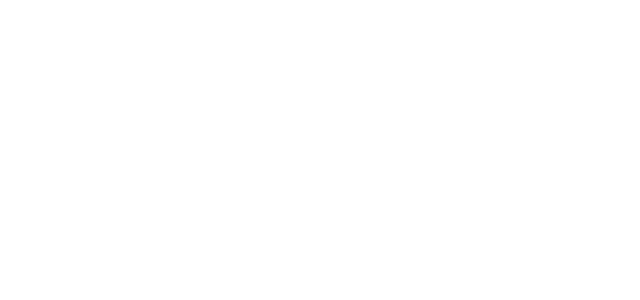
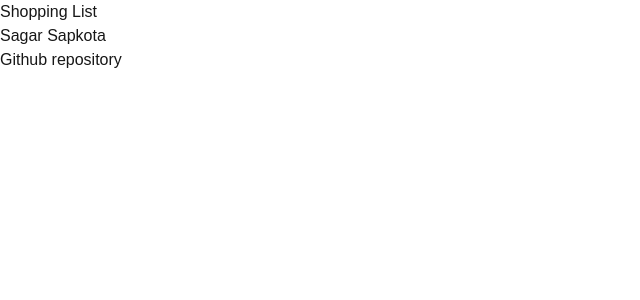
Before and after one commit to sagar442-debug/cprg306-assignments, a Next.js app: page /week-2 in a window 1280 px wide. Shown: the top 300 px of the page, without its empty margins (0-640 px from the left). Built offline with nearby package versions, Linux system fonts and the light colour scheme.

Commit message:
Completed the week 2 assignment
I completed the week 2 assignment

```diff
--- a/app/page.js
+++ b/app/page.js
@@ -1,7 +1,10 @@
+import Link from "next/link";
+
 export default function Home() {
   return (
     <main>
-      <div></div>
+      <h1>CPRG 306: Web Development 2 - Assignments</h1>
+      <Link href={"./week-2/"}>Link to week-2 page</Link>
     </main>
   );
 }
--- a/app/week-2/page.js
+++ b/app/week-2/page.js
@@ -1,3 +1,10 @@
-export default function ShoppingList() {
-  return <main></main>;
+import StudentInfo from "./student-info";
+
+export default function Page() {
+  return (
+    <main>
+      <h1>Shopping List</h1>
+      <StudentInfo />
+    </main>
+  );
 }
--- /dev/null
+++ b/app/week-2/student-info.js
@@ -0,0 +1,16 @@
+import Link from "next/link";
+
+export default function StudentInfo() {
+  return (
+    <div>
+      {/* My name */}
+      <h1>Sagar Sapkota</h1>
+      <Link
+        href={"https://github.com/sagar442-debug?page=1&tab=repositories"}
+        target="_blank"
+      >
+        Github repository
+      </Link>
+    </div>
+  );
+}
```
